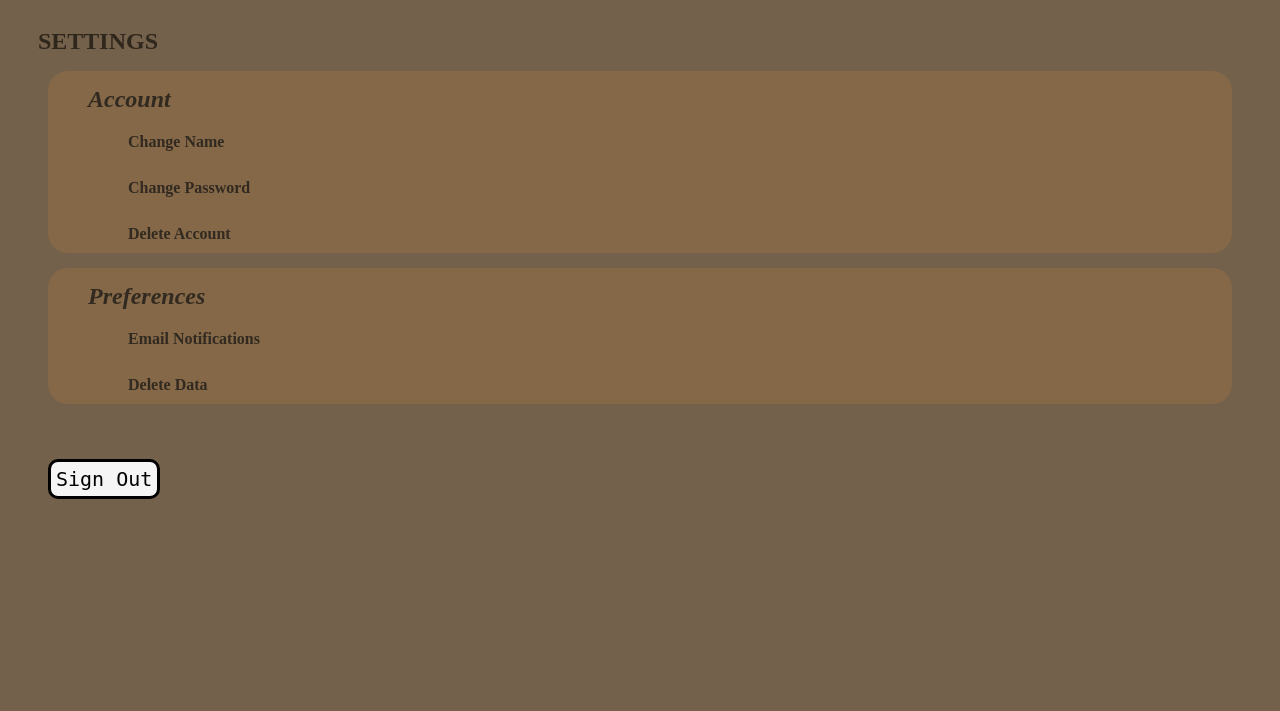
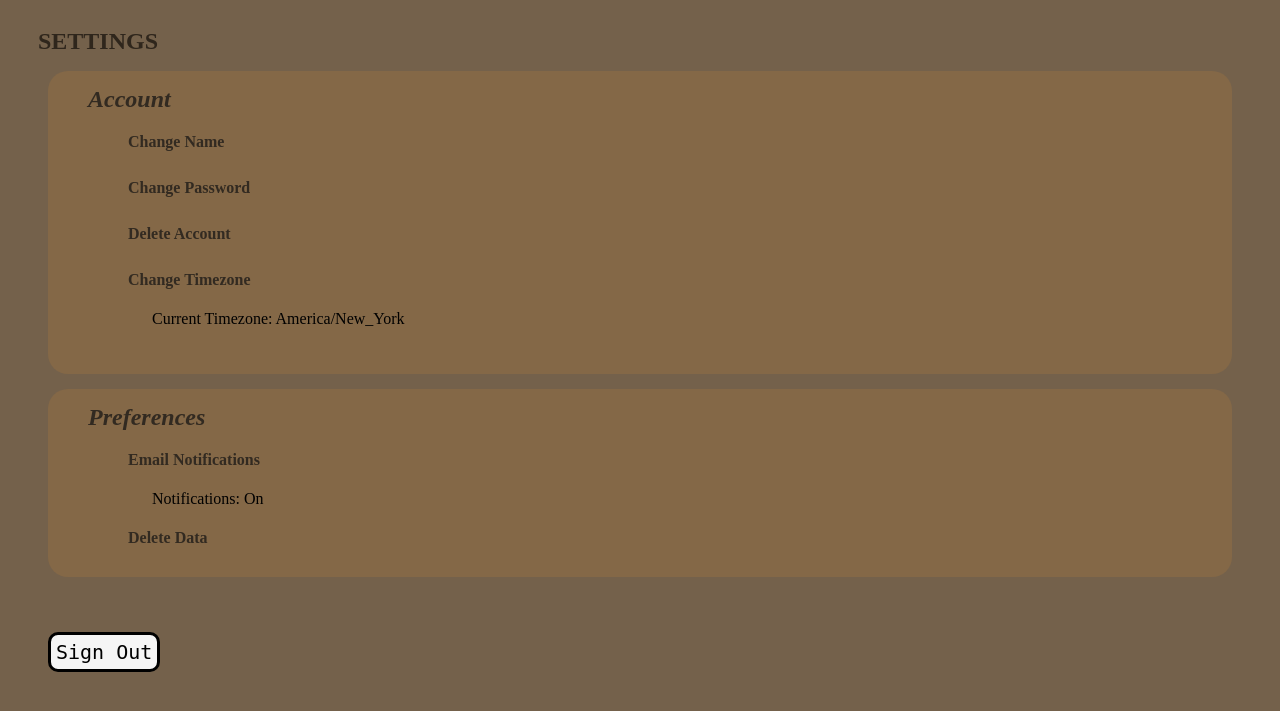
Before and after one commit to JericoJr/TaskManager, a Flask app: page /settings in a window 1280 px wide. Shown: the part 60-771 px from the top of the page. Run offline with Flask 3, Linux system fonts and the light colour scheme; the visitor is signed in with stand-in values (Sample User, id 1).

Commit message:
Update timezones and added change timezone

```diff
--- a/app.py
+++ b/app.py
@@ -743,8 +743,17 @@ def filter_sort_task():
 # Define a route for '/settings'
 @app.route('/settings')
 def settings():
+    user_id = session.get('user_id')
+    user = User.query.get(user_id)
+    user_timezone = user.timezone
+
+    email_notifications = user.email_notifications
+    if email_notifications:
+        notifications = 'On'
+    else:
+        notifications = 'Off'
     # This function runs when someone visits '/settings'
-    return render_template('settings.html')
+    return render_template('settings.html', timezone=user_timezone, notifications=notifications)
 
 # Define a route for '/change_name'
 @app.route('/change_name', methods=['POST'])
@@ -805,6 +814,31 @@ def delete_account():
     flash('Account Deleted','error')
     return redirect(url_for('login'))
 
+# Define a route for '/change_timezone'
+@app.route('/change_timezone', methods=['POST'])
+def change_timezone():
+    timezone_request = request.form['timezone']
+    user_id = session.get('user_id') # Gets user id from session
+    user = User.query.get(user_id) # Gets User object from user_id
+
+    old_timezone = user.timezone # Gets previous timezone
+    # Change user's timezone
+    user.timezone = timezone_request
+
+    # Change all tasks deadline to fit new timezone deadline
+    user_tasks = Task.query.filter_by(user_id=user_id).all()
+    for task in user_tasks:
+        # NEEDS TO BE FIXED
+        old_deadline = task.deadline.replace(tzinfo=ZoneInfo(old_timezone))
+        # Convert into new timezone
+        new_deadline = old_deadline.astimezone(ZoneInfo(timezone_request))
+        task.deadline = new_deadline
+    db.session.commit()
+    session['user_timezone'] = timezone_request
+    return redirect(url_for('settings'))
+
+
+
 # Define a route for '/notifications'
 @app.route('/notifications', methods=['POST'])
 def notifications():
--- a/reminders-hour.py
+++ b/reminders-hour.py
@@ -56,7 +56,7 @@ def task_reminder_hour():
 
                     email = user.email
 
-                    if user.email_notifications and task.set_today_reminder != False: # Checks if user set email notifications to on and that email has not already been sent
+                    if user.email_notifications: # Checks if user set email notifications to on
                         msg = Message(
                             subject=f"⏰ Task Reminder: {task.title} Due in Less than an Hour",
                             recipients=[email],  # Send to user's email
--- a/reminders-today.py
+++ b/reminders-today.py
@@ -40,9 +40,7 @@ def task_reminder_today():
                 user = User.query.get(user_id) # Get User from User Database using their ID
                 email = user.email
 
-                if user.email_notifications and task.set_today_reminder != False: # Checks if user set email notifications to on and that email has not already been sent
-                    task.set_today_reminder = False
-                    db.session.commit()
+                if user.email_notifications: # Checks if user set email notifications to on
                     msg = Message(
                         subject=f"⏰ Task Reminder: {task.title} Due Today",
                         recipients=[email],  # Send to user's email
--- a/reminders-tomorrow.py
+++ b/reminders-tomorrow.py
@@ -41,9 +41,7 @@ def task_reminders_tomorrow():
                 user = User.query.get(user_id) # Get User from User Database using their ID
                 email = user.email
 
-                if user.email_notifications and task.set_tomorrow_reminder != False: # Checks if user set email notifications to on
-                    task.set_tomorrow_reminder = False
-                    db.session.commit()
+                if user.email_notifications: # Checks if user set email notifications to on
                     # Prepare the reminder email message
                     msg = Message(
                         subject=f"⏰ Task Reminder: {task.title} Due Tomorrow",
--- a/static/style.css
+++ b/static/style.css
@@ -802,7 +802,7 @@ button:hover {
     margin-left: 40px;
     margin-right: 40px;
     padding-top: 0px;
-    padding-bottom: 10px;
+    padding-bottom: 30px;
 }
 
 .account-items, .preferences-items {
@@ -876,7 +876,18 @@ button:hover {
     border-radius: 5px;
 }
 
-#change-name.show, #change-password.show, #delete-account.show, #notifications.show, #delete-data.show {
+
+#change-timezone {
+    position: fixed;
+    top: 46%;
+    left: 22%;
+    background: lightgray;
+    padding: 10px;
+    border: 8px solid darkgray;
+    border-radius: 5px;
+}
+
+#change-name.show, #change-password.show, #delete-account.show, #notifications.show, #delete-data.show, #change-timezone.show {
     display: flex; /* show when .show class is added */
 }
 
--- a/templates/settings.html
+++ b/templates/settings.html
@@ -14,18 +14,22 @@
                 <!--Clicking change password header will trigger a change password popup-->
                 <a href="#" onclick="openPopup('change-password')">Change Password</a> <br>
                 <!--Clicking delete account header will trigger a delete account popup-->
-                <a href="#" onclick="openPopup('delete-account')">Delete Account</a>
-                <!--Flash Messages for Login Note: different types like 'success' and 'error'-->
+                <a href="#" onclick="openPopup('delete-account')">Delete Account</a> <br>
+                <!--Clicking change timezone header will trigger a change timezone popup-->
+                <a href="#" onclick="openPopup('change-timezone')">Change Timezone</a>
+                <p style="margin-left: 24px;">Current Timezone: {{ timezone }}</p>
             </section>
         </section>
         <section class="preferences">
             <h2 class="subtitle">Preferences</h2>
             <section class="preferences-items">
                 <!--Clicking email notifications header will trigger a email notifications popup-->
-                <a href="#" onclick="openPopup('notifications')" >Email Notifications</a> <br>
+                <a href="#" onclick="openPopup('notifications')" >Email Notifications</a>
+                <p style="margin-left: 24px;">Notifications: {{ notifications }}</p>
                 <!--Clicking delete data header will trigger a delete data popup-->
                 <a href="#" onclick="openPopup('delete-data')">Delete Data</a>
             </section>
+            <!--Flash Messages for Login Note: different types like 'success' and 'error'-->
             {% with messages = get_flashed_messages(with_categories=true) %}
                 {% if messages %}
                     {% for category, message in messages %}
@@ -104,6 +108,26 @@
             </form>
         </div>
 
+        <!--Change Timezone Popup-->
+        <div class="popup" id="change-timezone">
+            <form method="POST" action="{{ url_for('change_timezone') }}">
+                <label>Select Timezone:</label>  <br>
+                <select name="timezone" id="timezone-list" required>
+                    <option value="America/New_York">Eastern Time (US & Canada)</option>
+                    <option value="America/Chicago">Central Time (US & Canada)</option>
+                    <option value="America/Denver">Mountain Time (US & Canada)</option>
+                    <option value="America/Los_Angeles">Pacific Time (US & Canada)</option>
+                    <option value="Europe/London">London</option>
+                    <option value="Europe/Paris">Paris, Berlin</option>
+                    <option value="Asia/Kolkata">India Standard Time</option>
+                    <option value="Asia/Tokyo">Japan Standard Time</option>
+                    <option value="Australia/Sydney">Sydney</option>
+                </select> <br>
+                <button type="submit">Submit Changes</button>
+                <button type="button" onclick="closePopup('change-timezone')">Cancel</button>
+            </form>
+        </div>
+
 
   </div>
 
```
Also changed, not shown: README.md, instance/taskmanager.db.
